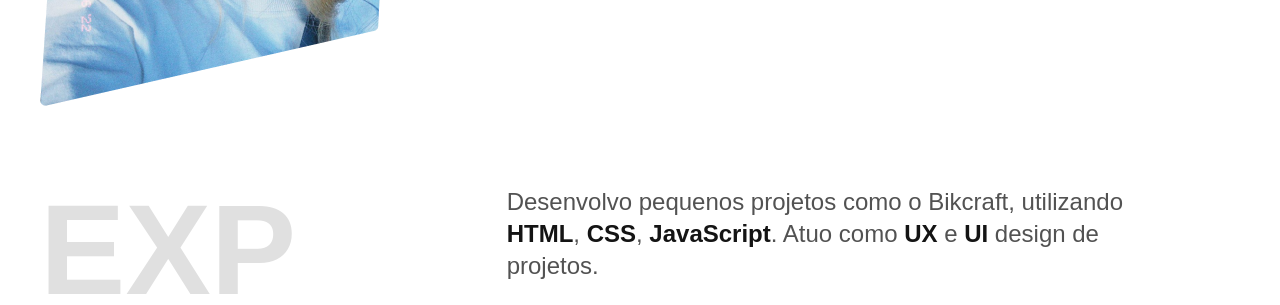
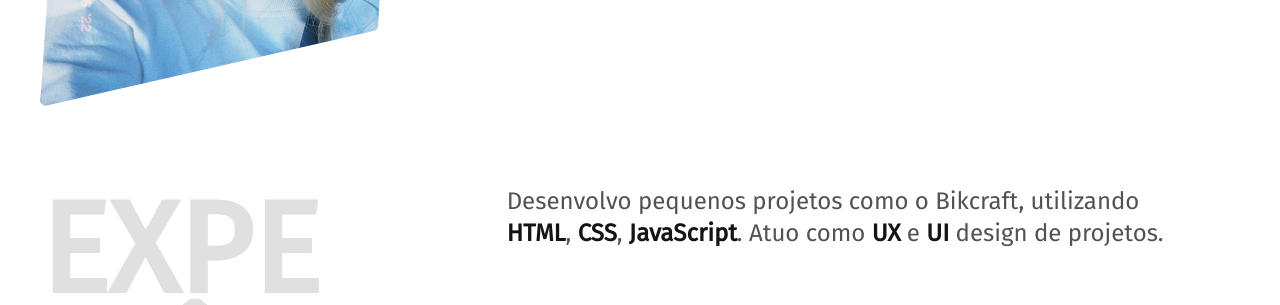
Before and after one commit to evelyncampos12/evelyncampos12.github.io, a plain HTML site: page index.html in a window 1280 px wide. Shown: the part 576-881 px from the top of the page. Drawn offline with Linux system fonts and the light colour scheme.

Commit message:
google fonts

```diff
--- a/index.html
+++ b/index.html
@@ -8,6 +8,11 @@
   <title>Desenvolvedora-Designer</title>
   <link rel="stylesheet" href="./css/style.css">
   <link rel="icon" href="./faviccon.svg" type="image/svg+xml">
+
+  <link rel="preconnect" href="https://fonts.googleapis.com">
+  <link rel="preconnect" href="https://fonts.gstatic.com" crossorigin>
+  <link href="https://fonts.googleapis.com/css2?family=Fira+Sans&display=swap" rel="stylesheet">
+
 </head>
 
 <body>
```
